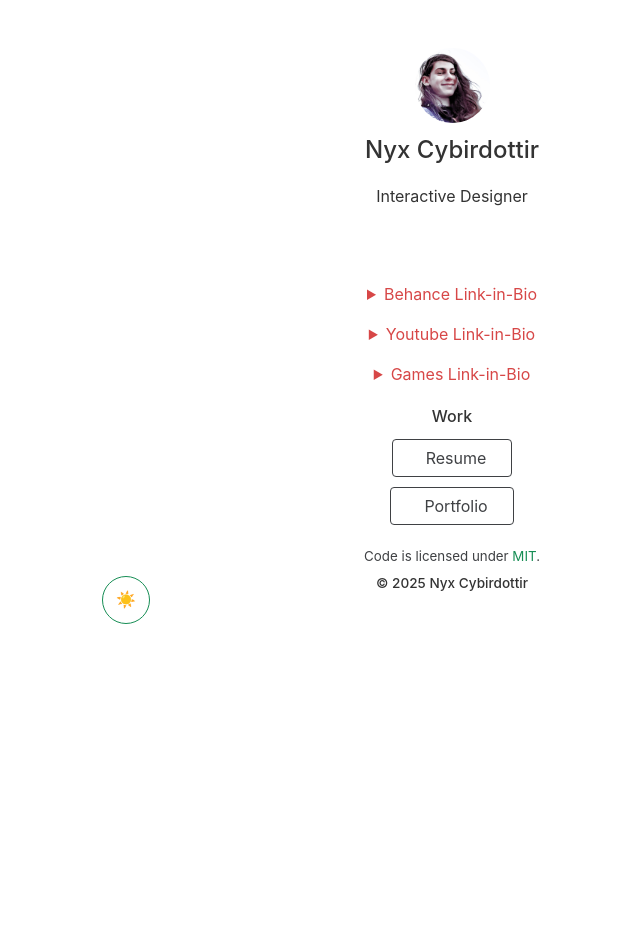
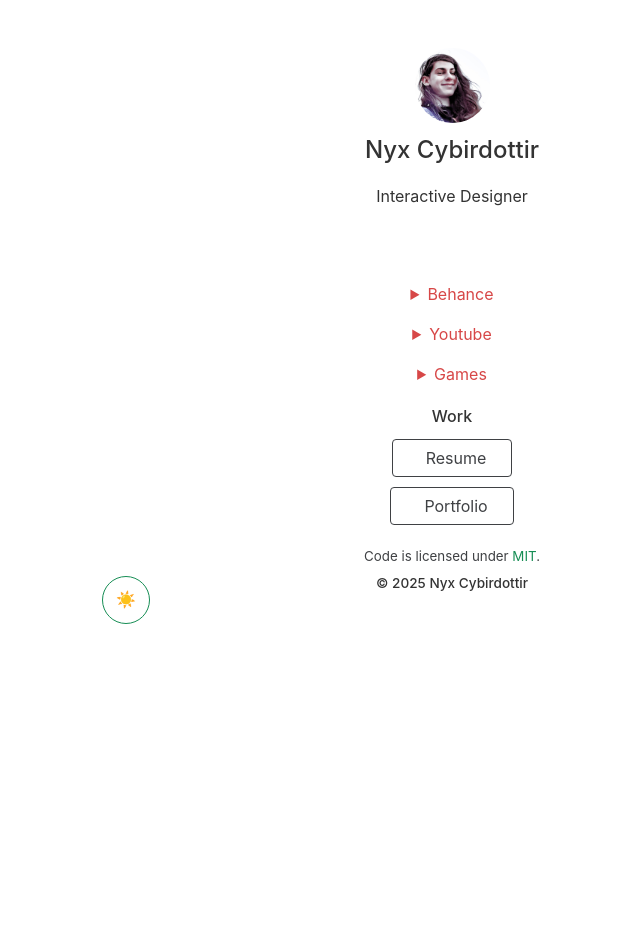
Before and after one commit to NYXcd/links, a Jekyll site: the page built from index.html, in a window 1280 px wide. Shown: the whole page, without its empty margins (188-828 px from the left). Built offline with Jekyll 4.4.1, drawn with Linux system fonts in a browser that asks for light colours; nearby versions of some CDN libraries; comment, search, counter and statistics services are not loaded.

Commit message:
Update bio.html

```diff
--- a/_includes/bio.html
+++ b/_includes/bio.html
@@ -1,18 +1,18 @@
 <section>
     {% for name in site.data.bio %}
     <details>
-        <summary class="text-center text-error">{{ name.name }} Link-in-Bio</summary>
+        <summary class="text-center text-error">{{ name.name }} </summary>
         <div class="bio-gallery">
             {% for item in name.items %}
             {% if name.ratio %}
             <div class="bio-item" style="aspect-ratio: 9/16;">
-                <a href="{{ item.url }}" target="_blank" aria-label="{{ name.name }} ">
+                <a href="{{ item.url }}" target="_blank" aria-label="{{ name.name }} link-in-bio">
                     <img class="bio-img text-center" src="{{ item.image }}" width="100%" height="100%"
                         alt="{{ name.name }} post"></a>
             </div>
             {% else %}
             <div class="bio-item">
-                <a href="{{ item.url }}" target="_blank" aria-label="{{ name.name }} ">
+                <a href="{{ item.url }}" target="_blank" aria-label="{{ name.name }} link-in-bio">
                     <img class="bio-img text-center" src="{{ item.image }}" width="100%" height="100%"
                         alt="{{ name.name }} post"></a>
             </div>
```
